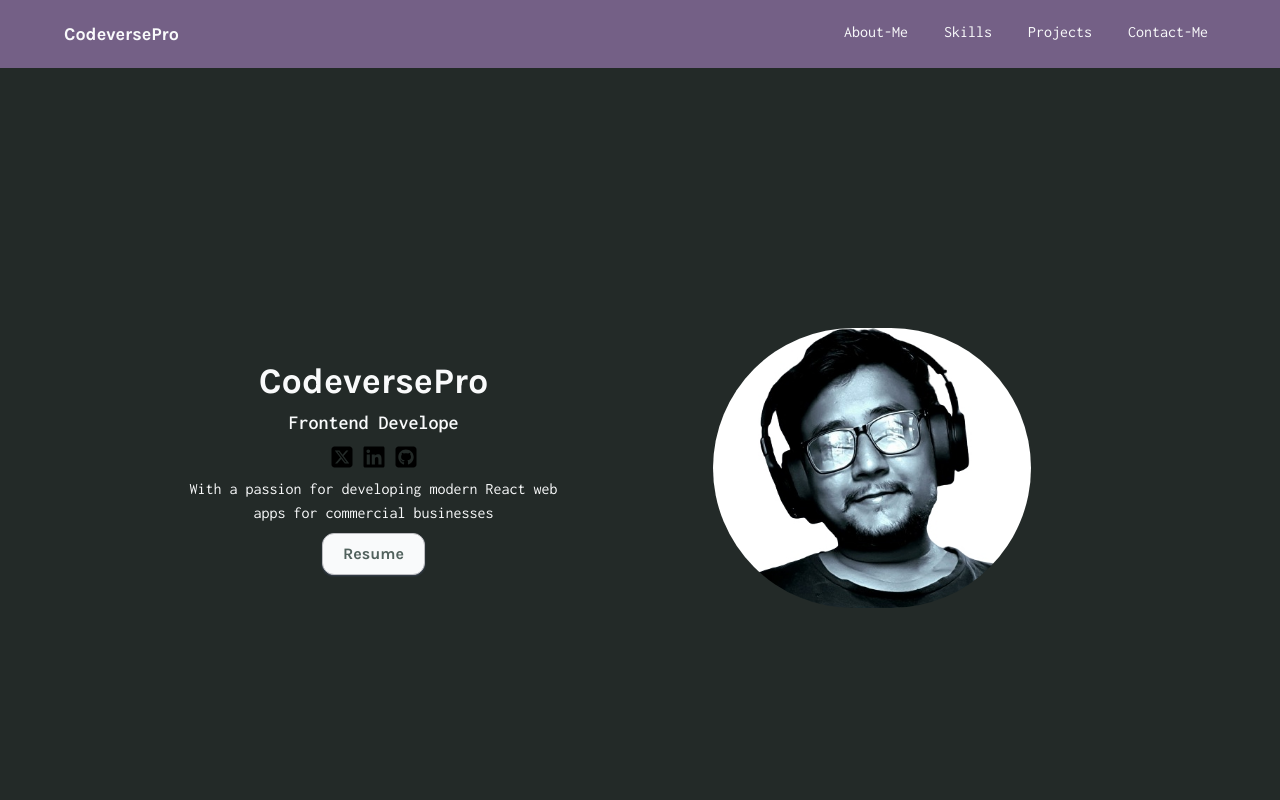
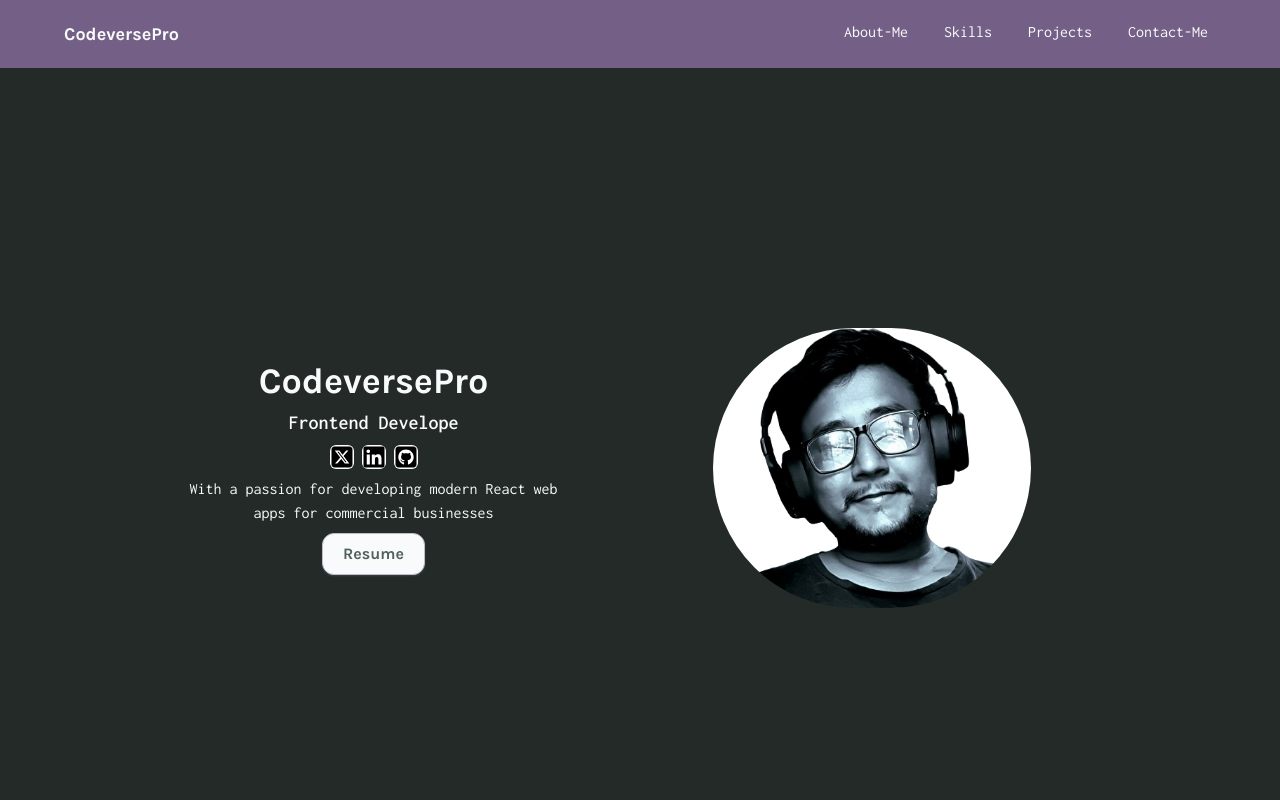
Before and after one commit to codeverseproo/portfolio, a React (Vite) app: page / in a window 1280 px wide. Shown: the top 800 px of the page. Built offline with nearby package versions, Linux system fonts and the light colour scheme.

Commit message:
initial commit

```diff
--- a/package.json
+++ b/package.json
@@ -8,10 +8,11 @@
     "build": "tsc && vite build",
     "lint": "eslint . --ext ts,tsx --report-unused-disable-directives --max-warnings 0",
     "preview": "vite preview",
-    "start" : "serve dist"
+    "start": "serve dist"
   },
   "dependencies": {
     "@fortawesome/fontawesome-svg-core": "^6.5.2",
+    "@fortawesome/free-brands-svg-icons": "^6.5.2",
     "@fortawesome/free-solid-svg-icons": "^6.5.2",
     "@fortawesome/react-fontawesome": "^0.2.2",
     "fortawesome": "^0.0.1-security",
--- a/src/components/Hero.tsx
+++ b/src/components/Hero.tsx
@@ -1,6 +1,7 @@
 import { personalDetail, socialLinks } from "../lib/appConst"
 import Button from "./utils/Button"
 import closeShot from "../assets/closeShot.jpg"
+
 
 export default function Hero() {
     return (
--- a/src/index.css
+++ b/src/index.css
@@ -9,7 +9,7 @@
 
 @layer utilities {
   .social-icon {
-    @apply w-6 h-6;
+    @apply w-6 h-6 bg-white rounded-md hover:bg-pista-100 hover:rounded-sm transition-all duration-150;
   }
   .button {
     @apply bg-gray-50 text-dgreen-500 font-karla font-bold px-5 py-2 rounded-xl transition-all duration-200
```
Also changed, not shown: 1 other file (tests, documents, lock files or other folders).
